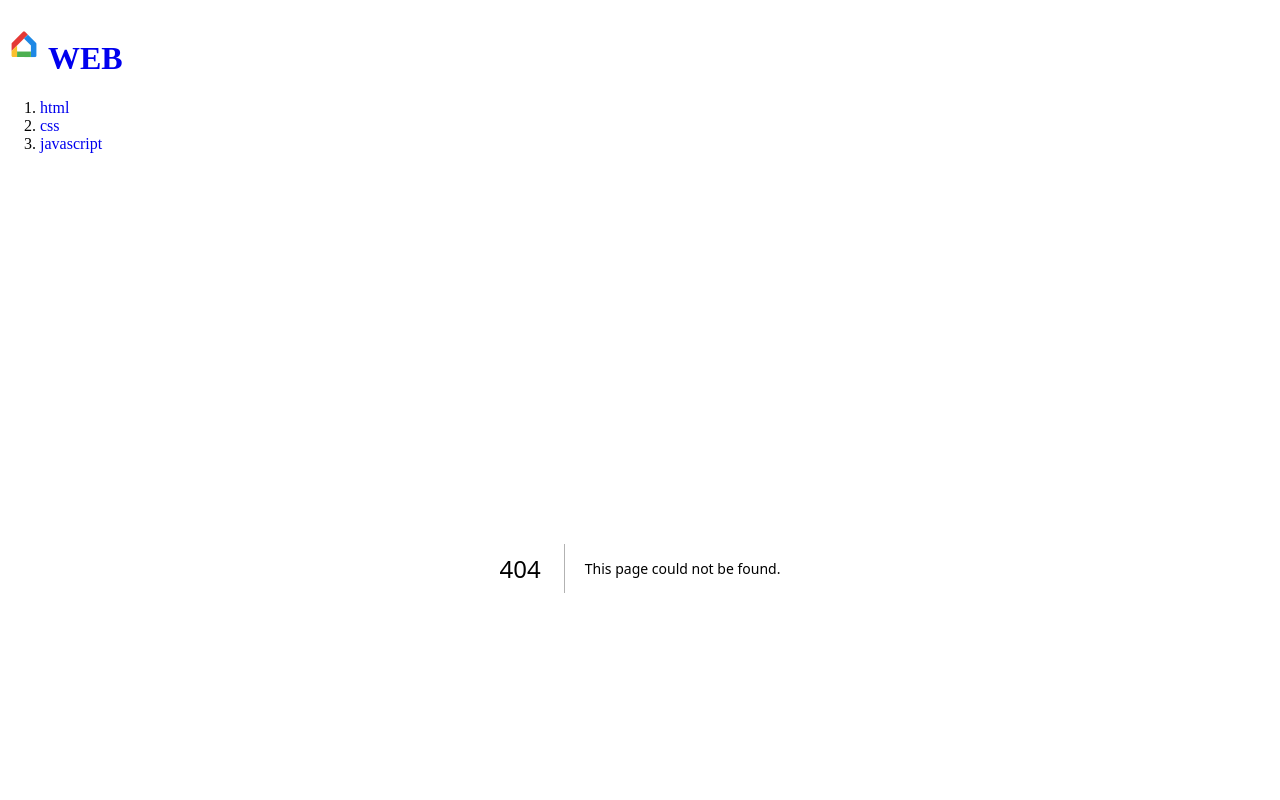
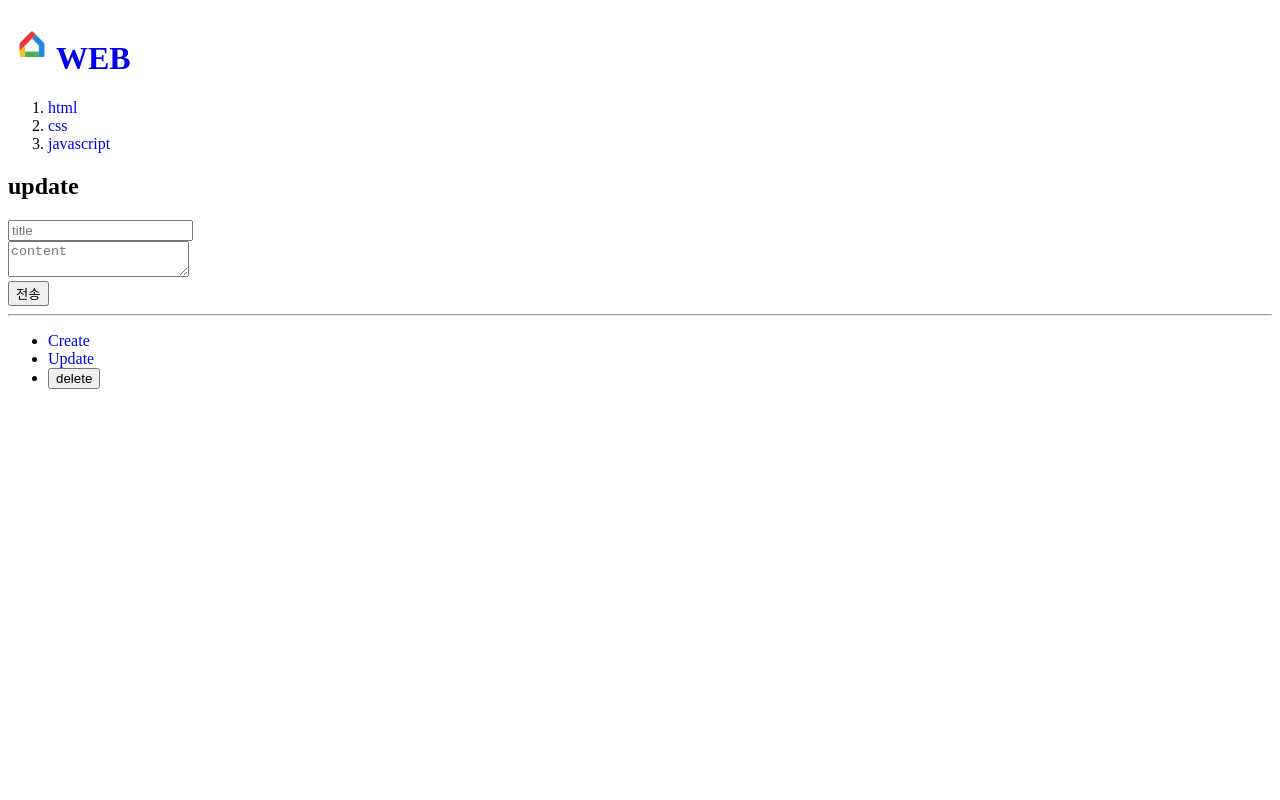
Before and after one commit to eunhwa-a11y/nextjs_app_ex, a Next.js app: page /update/1 in a window 1280 px wide. Before the commit this address had no page. Shown: the top 800 px of the page. Built offline with nearby package versions, Linux system fonts and the light colour scheme; data requests are answered from the project's data file.

Commit message:
update 폴더 안에 layout.js page.js 생성

```diff
--- /dev/null
+++ b/src/app/update/[id]/layout.js
@@ -0,0 +1,9 @@
+// page.js 를 보여 줄 틀을 만든 것
+export default function Layout(props){
+  return(
+    <div>
+      <h2>update</h2>
+      {props.children}
+    </div>
+  )
+}
--- /dev/null
+++ b/src/app/update/[id]/page.js
@@ -0,0 +1,45 @@
+"use client";
+import { useRouter } from 'next/navigation'
+
+export default function Update() {
+
+  const router = useRouter();
+  const onSubmit = (e)=>{
+    // fetch 함수 옵션 사용
+    const options = {
+      method:'POST',
+      headers:{ // post 방식으로 넘어가는 형식 지정
+        'Content-Type':'application/json'
+      },
+      /*
+      사용자가 입력한 제목, 내용을 stringify를 사용해서 object -> json으로 변경
+      title=제목&body=내용
+      {title : "제목", body : "내용"} object-객체
+      {"title" : "제목", "body" : "내용"} json
+      */
+      body:JSON.stringify({title, body}) //object->json
+    }
+    fetch('http://localhost:9999/topics', options)
+      .then(res => res.json()) // 결과를 json에서 object-객체로 변환
+      .then(result => {
+        console.log(result);
+        router.push(`/read/${result.id}`); // 등록한 글 번호
+        router.refresh();
+      })
+  }
+
+  return (
+    <div>
+      <form onSubmit={onSubmit}>
+        <div>
+          <input type="text" name="title" placeholder="title"/>
+        </div>
+        <div>
+          <textarea name="body" placeholder="content"></textarea>
+        </div>
+        <button type="submit">전송</button>
+      </form>
+      <hr/>
+    </div>
+  );
+}
```
